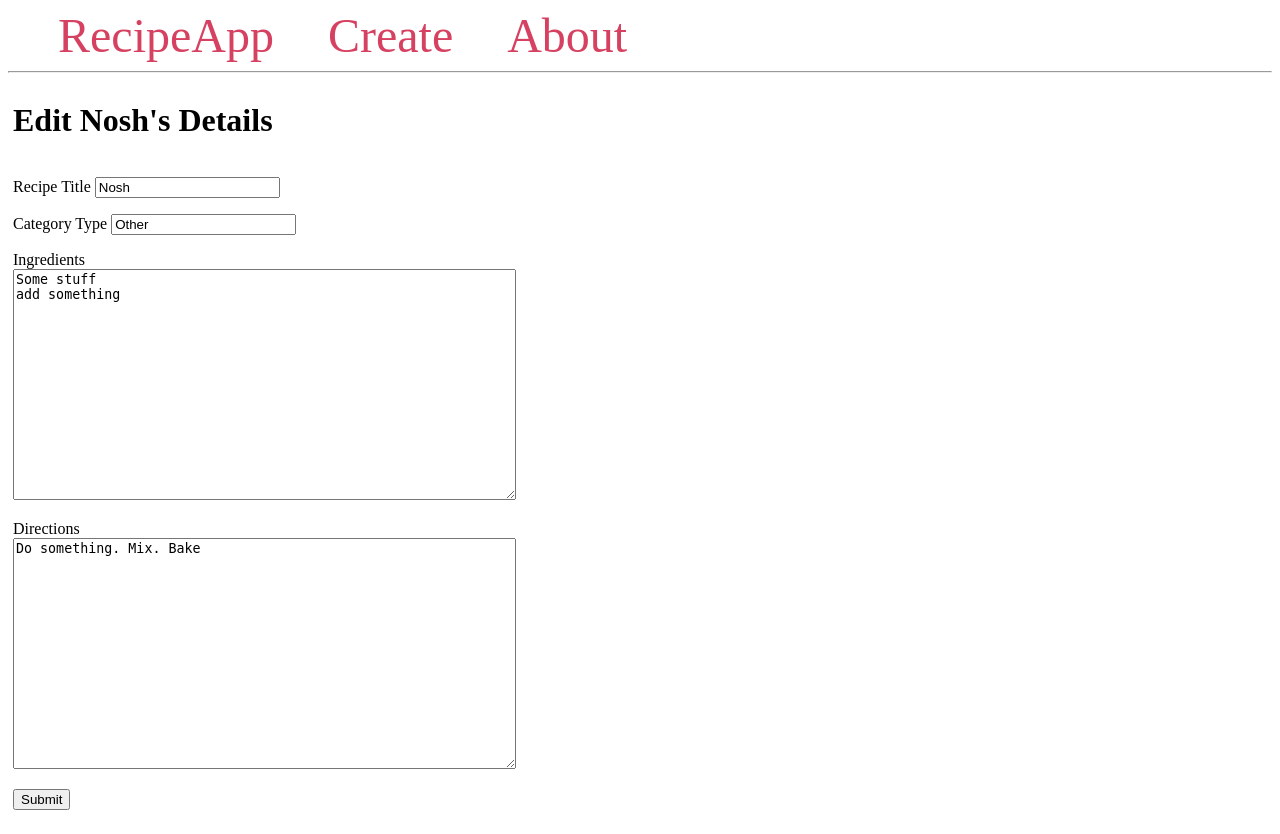
After one commit to EstherParnes/recipe_program, a Flask app: page /1/edit/ in a window 1280 px wide. The commit adds this page. Run offline with Flask 3, Linux system fonts and the light colour scheme.

Commit message:
did CRUDS . need to do pretty UI

```diff
--- a/app.py
+++ b/app.py
@@ -47,16 +47,72 @@ def home():
 
 """
 # THIS IS DIGITAL OCEAN CODE
+
+
 @app.route('/')
 def index():
     # students = Student.query.all()
-    #recipe_list = db.session.query(Recipe).all()
+    # recipe_list = db.session.query(Recipe).all()
     recipes = Recipe.query.all()
-    return render_template('index_DO.html', recipes=recipes)
+    return render_template('index.html', recipes=recipes)
 # ...
 
 
 @app.route('/<int:recipe_id>/')
-def recipe (recipe_id):
+def recipe(recipe_id):
     recipe = Recipe.query.get_or_404(recipe_id)
     return render_template('recipe.html', recipe=recipe)
+
+
+@app.route('/create/', methods=('GET', 'POST'))
+def create():
+    if request.method == 'POST':
+        title = request.form['title']
+        category = request.form['category']
+        ingredients = request.form['ingredients']
+        directions = request.form['directions']
+        recipe = Recipe(
+            title=title,
+            category=category,
+            ingredients=ingredients,
+            directions=directions)
+
+        db.session.add(recipe)
+        db.session.commit()
+
+        return redirect(url_for('index'))
+
+    return render_template('create.html')
+# ...
+
+
+@app.route('/<int:recipe_id>/edit/', methods=('GET', 'POST'))
+def edit(recipe_id):
+    recipe = Recipe.query.get_or_404(recipe_id)
+
+    if request.method == 'POST':
+        title = request.form['title']
+        category = request.form['category']
+        ingredients = request.form['ingredients']
+        directions = request.form['directions']
+
+        recipe.title = title
+        recipe.category = category
+        recipe.ingredients = ingredients
+        recipe.directions = directions
+
+        db.session.add(recipe)
+        db.session.commit()
+
+        return redirect(url_for('index'))
+
+    return render_template('edit.html', recipe=recipe)
+
+# ...
+
+@app.post('/<int:recipe_id>/delete/')
+def delete(recipe_id):
+    recipe = Recipe.query.get_or_404(recipe_id)
+    db.session.delete(recipe)
+    db.session.commit()
+    return redirect(url_for('index'))
--- a/templates/base.html
+++ b/templates/base.html
@@ -1,40 +1,78 @@
-<!-- THIS IS CODE FROM DIGITAL OCEAN ELENA //-->
 <!DOCTYPE html>
 <html lang="en">
-
 <head>
     <meta charset="UTF-8">
-    <meta name="viewport" content="width=device-width, initial-scale=1.0">
-    <title>Todo App</title>
+    <title>{% block title %} {% endblock %} - Recipe  App</title>
+    <style>
+        .title {
+            margin: 5px;
+        }
 
-    <link rel="stylesheet" href="https://cdn.jsdelivr.net/npm/semantic-ui@2.4.2/dist/semantic.min.css">
-    <script src="https://cdn.jsdelivr.net/npm/semantic-ui@2.4.2/dist/semantic.min.js"></script>
+        .content {
+            margin: 5px;
+            width: 100%;
+            display: flex;
+            flex-direction: row;
+            flex-wrap: wrap;
+        }
+
+        .student {
+            flex: 20%;
+            padding: 10px;
+            margin: 5px;
+            background-color: #f3f3f3;
+            inline-size: 100%;
+        }
+        .recipe {
+            flex: 20%;
+            padding: 10px;
+            margin: 5px;
+            background-color: #f3f3f3;
+            inline-size: 100%;
+        }
+
+        .bio {
+            padding: 10px;
+            margin: 5px;
+            background-color: #ffffff;
+            color: #004835;
+        }
+        .ingredients {
+            padding: 10px;
+            margin: 5px;
+            background-color: #ffffff;
+            color: #004835;
+        }
+        .directions {
+            padding: 10px;
+            margin: 5px;
+            background-color: #ffffff;
+            color: #e70c0c;
+        }
+        .name a {
+            color: #0e83d1;
+            font-size: 25px;
+            font-weight: bold;
+            text-decoration: none;
+        }
+
+        nav a {
+            color: #d64161;
+            font-size: 3em;
+            margin-left: 50px;
+            text-decoration: none;
+        }
+    </style>
 </head>
-
 <body>
-    <div style="margin-top: 50px;" class="ui container">
-        <h1 class="ui center aligned header">Recipe App</h1>
-
-        <form class="ui form" action="/add" method="post">
-            <div class="field">
-                <label>Recipe Title</label>
-                <input type="text" name="title" placeholder="Enter Recipe..."><br>
-            </div>
-            <button class="ui blue button" type="submit">Add</button>
-        </form>
-
-        <hr>
-
-        {% for recipe in recipe_list %}
-        <div class="ui segment">
-            <p class="ui big header">{{recipe.id }} | {{ recipe.title }}</p>
-
-
-            <a class="ui blue button" href="/update/{{ recipe.id }}">Update</a>
-            <a class="ui red button" href="/delete/{{ recipe.id }}">Delete</a>
-        </div>
-        {% endfor %}
+    <nav>
+        <a href="{{ url_for('index') }}">RecipeApp</a>
+        <a href="{{ url_for('create') }}">Create</a>
+        <a href="#">About</a>
+    </nav>
+    <hr>
+    <div class="content">
+        {% block content %} {% endblock %}
     </div>
 </body>
-
 </html>
--- /dev/null
+++ b/templates/edit.html
@@ -0,0 +1,47 @@
+{% extends 'base.html' %}
+
+{% block content %}
+    <h1 style="width: 100%">
+        {% block title %} Edit {{ recipe.title }}'s Details
+        {% endblock %}
+    </h1>
+    <form method="post">
+        <p>
+            <label for="title">Recipe Title</label>
+            <input type="text" name="title"
+                   value={{ recipe.title }}
+                   placeholder="Recipe Title">
+            </input>
+        </p>
+
+        <p>
+            <label for="category">Category Type</label>
+            <input type="text" name="category"
+                   value={{ recipe.category }}
+                   placeholder="Category Type">
+            </input>
+        </p>
+
+        <p>
+        <label for="ingredients">Ingredients</label>
+        <br>
+        <textarea name="ingredients"
+                  placeholder="Ingredients"
+                  rows="15"
+                  cols="60"
+                  >{{ recipe.ingredients }}</textarea>
+        </p>
+        <p>
+            <label for="directions">Directions</label>
+            <br>
+            <textarea name="directions"
+                      placeholder="Directions"
+                      rows="15"
+                      cols="60"
+                      >{{ recipe.directions }}</textarea>
+            </p>
+        <p>
+            <button type="submit">Submit</button>
+        </p>
+    </form>
+{% endblock %}
--- a/templates/index_DO.html
+++ b/templates/index.html
@@ -1,4 +1,4 @@
-{% extends 'base_DO.html' %}
+{% extends 'base.html' %}
 
 {% block content %}
     <h1 class="title">{% block title %} Recipes {% endblock %}</h1>
```
Also changed, not shown: templates/base_DO.html (deleted, +0 -78 lines), templates/base_Elena.html (added, +40 -0 lines), templates/create.html (added, +42 -0 lines), templates/recipe.html (+9 -1 lines), db.sqlite.
